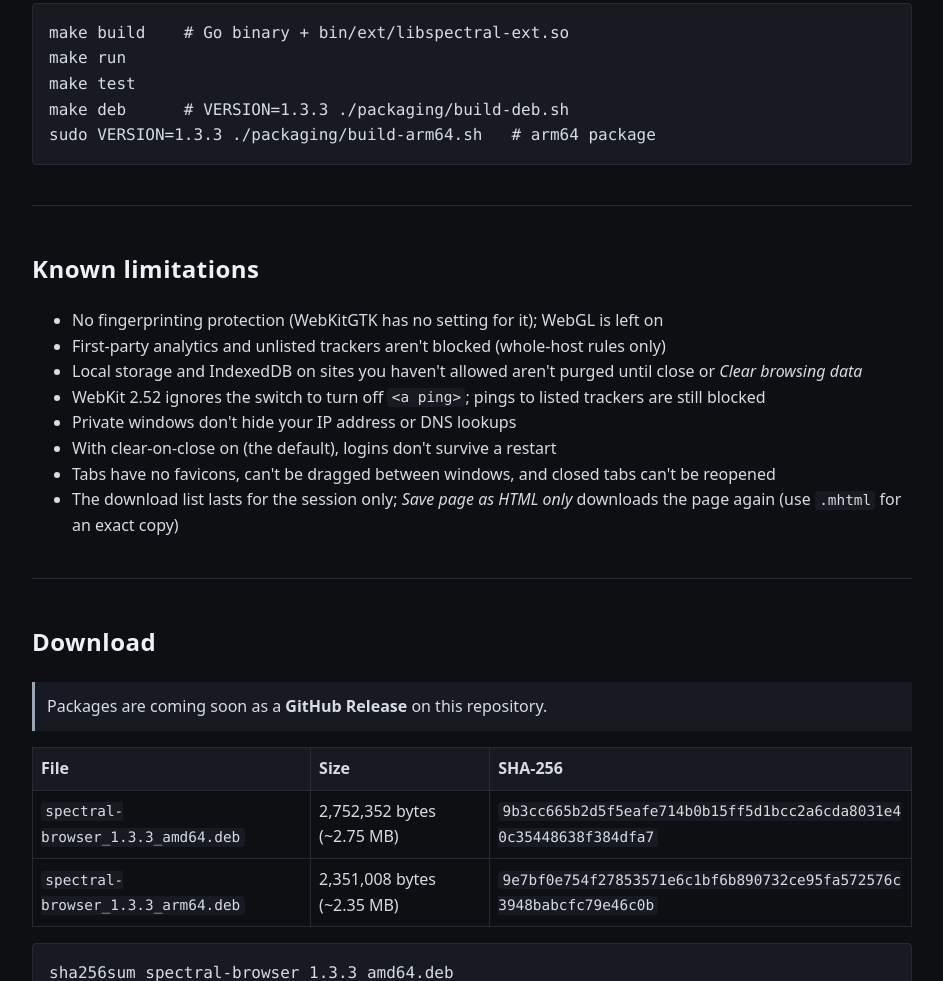
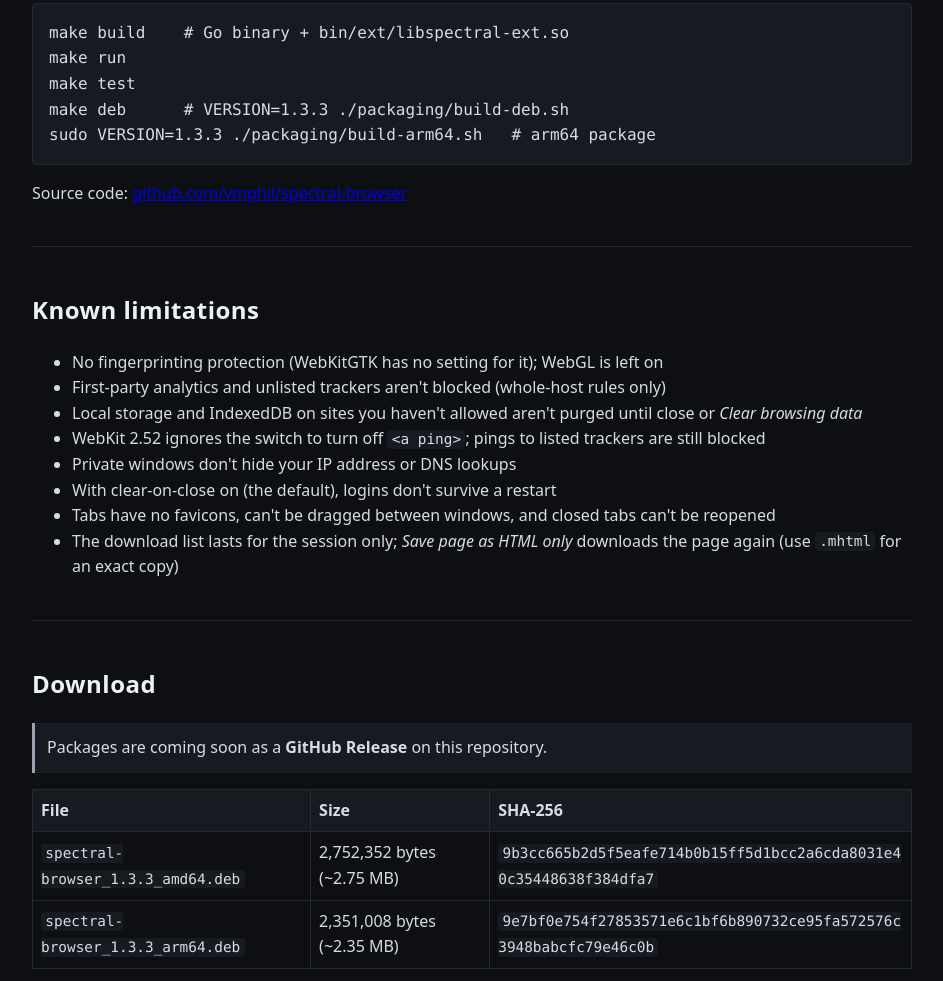
Before and after one commit to vmphil/spectral-browser, a plain HTML site: page index.html in a window 1280 px wide. Shown: the part 4347-5328 px from the top of the page, without its empty margins (168-1111 px from the left). Drawn offline with Linux system fonts and the light colour scheme.

Commit message:
Page: link source repo; drop APK listing

```diff
--- a/index.html
+++ b/index.html
@@ -48,7 +48,7 @@ make run
 make test
 make deb      # VERSION=1.3.3 ./packaging/build-deb.sh
 sudo VERSION=1.3.3 ./packaging/build-arm64.sh   # arm64 package</pre>
-<!-- TODO: source repo link (Codi). No public repo exists yet. --></section>
+<p>Source code: <a href="https://github.com/vmphil/spectral-browser">github.com/vmphil/spectral-browser</a></p></section>
 <section id="known-issues"><h2>Known limitations</h2><ul class="issues">
 <li>No fingerprinting protection (WebKitGTK has no setting for it); WebGL is left on</li>
 <li>First-party analytics and unlisted trackers aren't blocked (whole-host rules only)</li>
```
